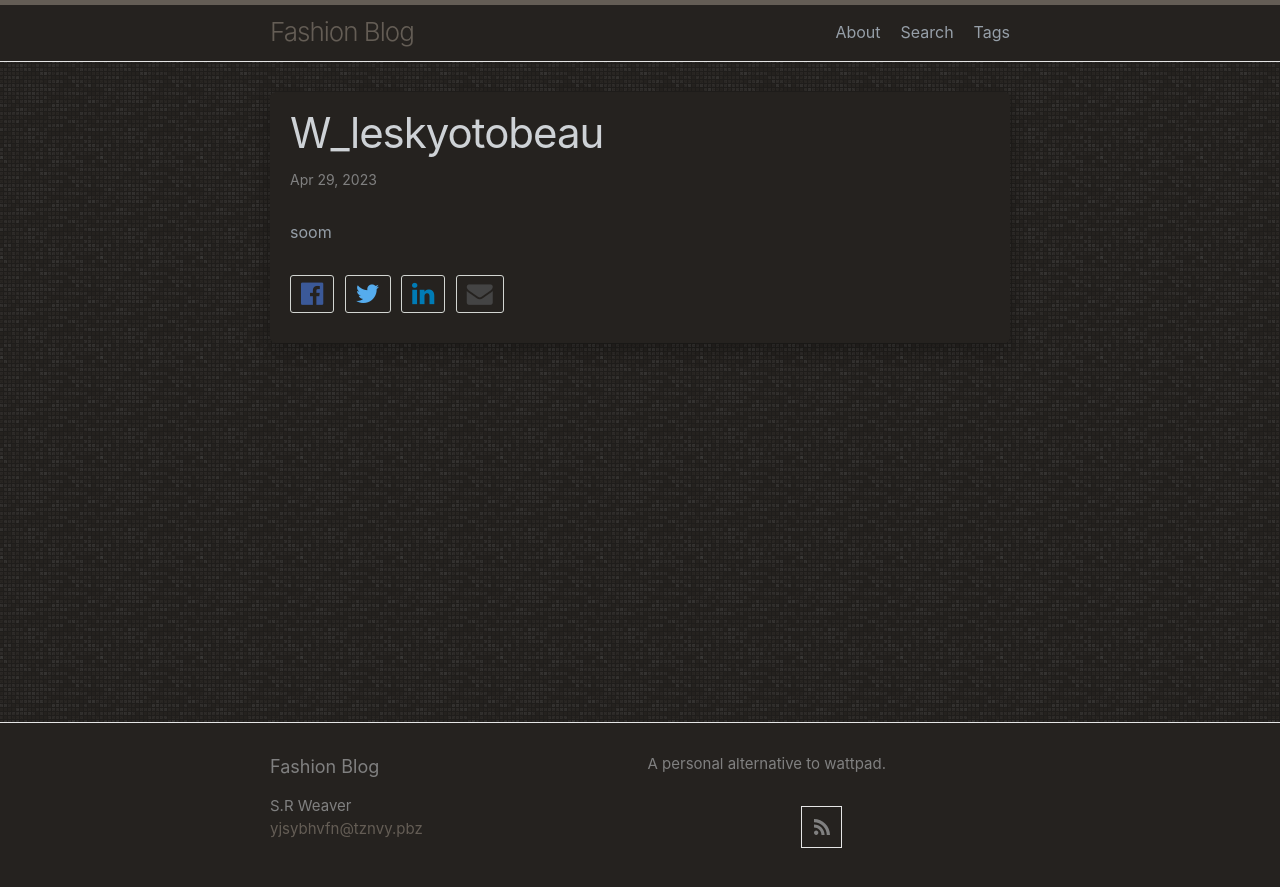
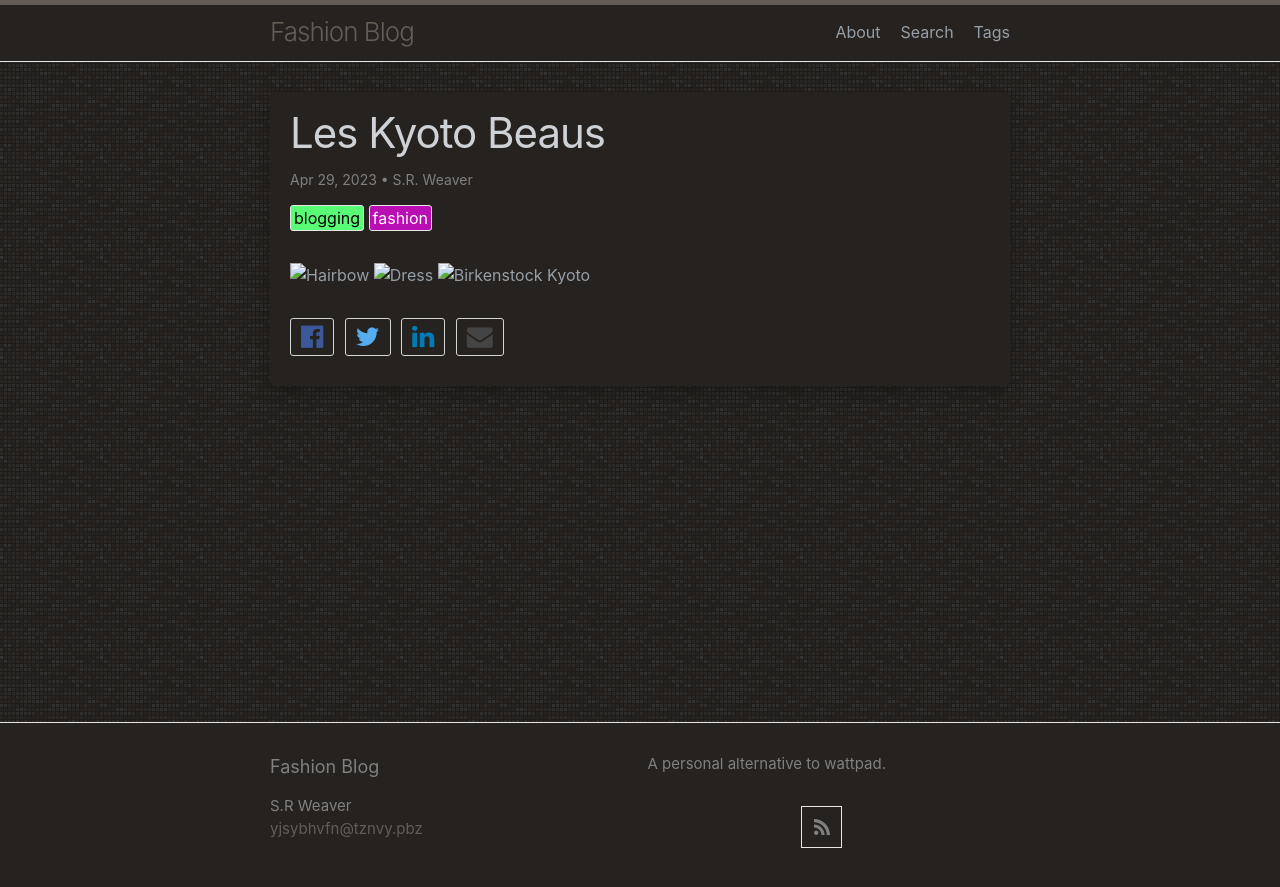
Before and after one commit to LWFlouisa/FashionBlog, a Jekyll site: the page built from _posts/2023-04-29-w_leskyotobeau.md, in a window 1280 px wide. Shown: the top 887 px of the page. Built offline with Jekyll 4.4.1, drawn with Linux system fonts in a browser that asks for light colours; our own code applies the rules of GitHub Pages for plain Markdown files.

Commit message:
Update 2023-04-29-w_leskyotobeau.md

```diff
--- a/_posts/2023-04-29-w_leskyotobeau.md
+++ b/_posts/2023-04-29-w_leskyotobeau.md
@@ -1 +1,8 @@
-soom
+---
+title: "Les Kyoto Beaus"
+author: "S.R. Weaver"
+tags: fashion blogging
+---
+![Hairbow]()
+![Dress]()
+![Birkenstock Kyoto]()
```
